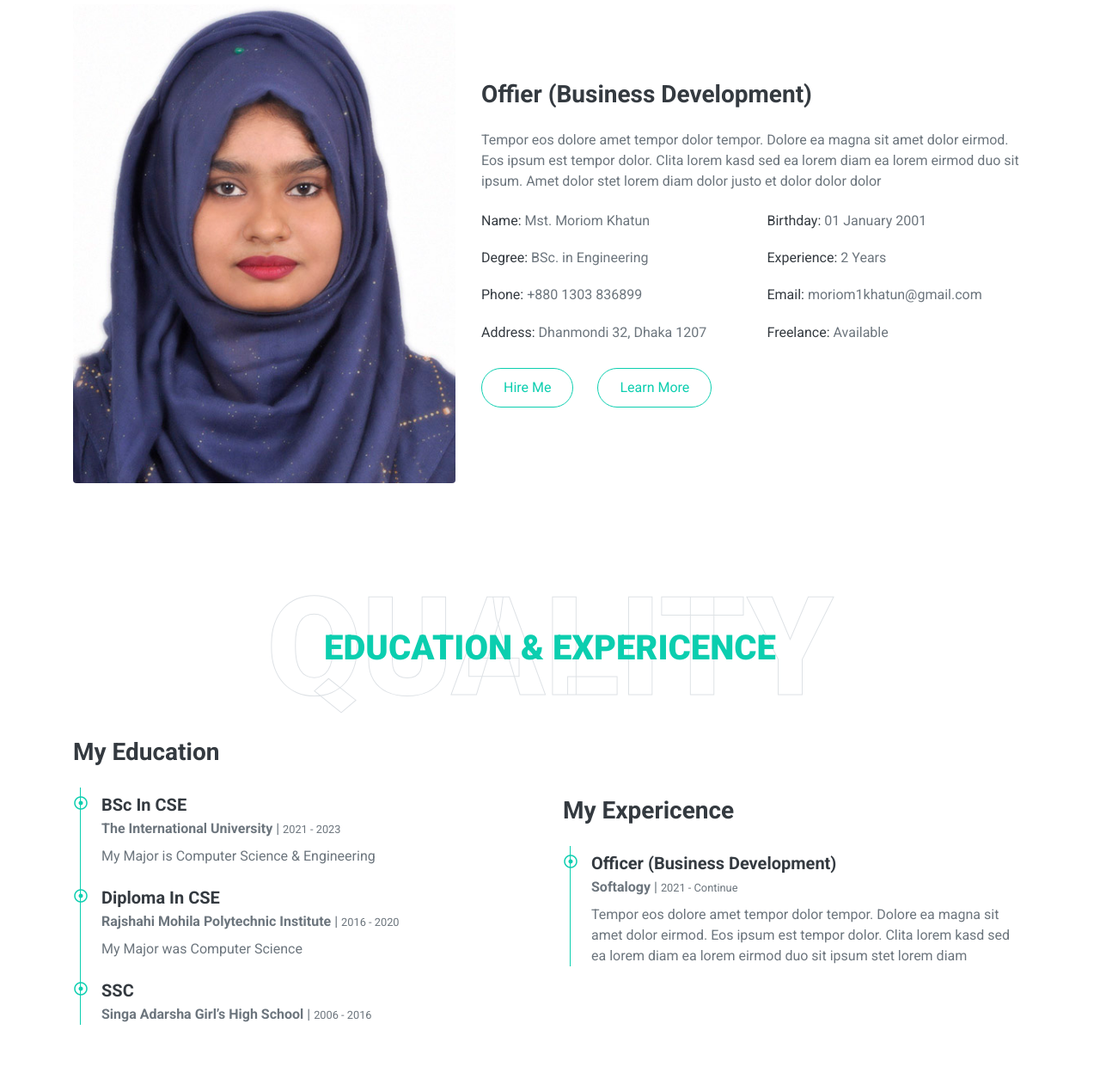
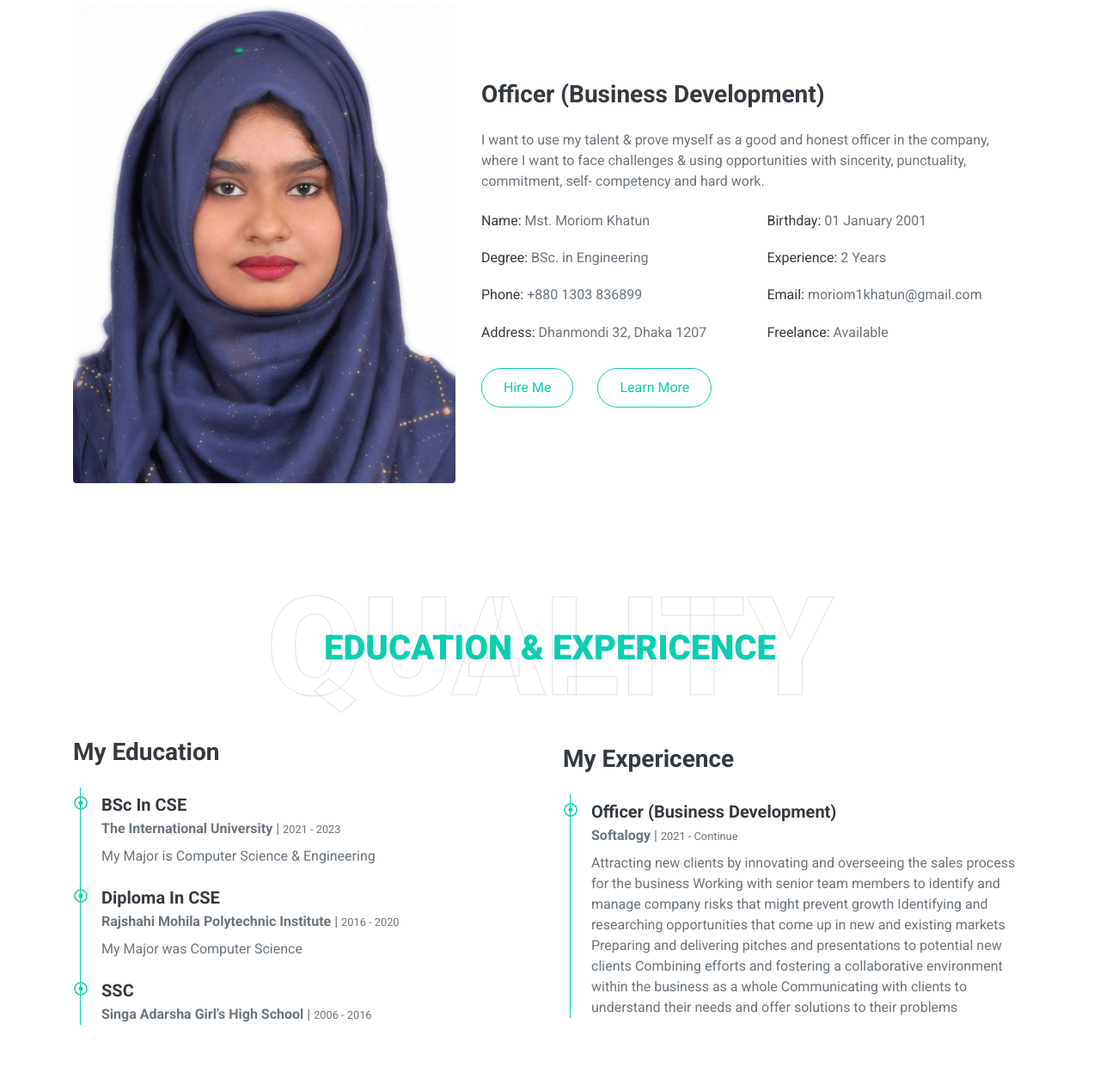
Before and after one commit to moriamkhatun01/moriamkhatun01.github.io, a plain HTML site: page index.html in a window 1280 px wide. Shown: the part 1091-2360 px from the top of the page at 86% size. Drawn offline with nearby package versions, Linux system fonts and the light colour scheme.

Commit message:
some_correction

```diff
--- a/index.html
+++ b/index.html
@@ -109,8 +109,9 @@
                     <img class="img-fluid rounded w-100" src="img/about.jpg" alt="">
                 </div>
                 <div class="col-lg-7">
-                    <h3 class="mb-4">Offier (Business Development)</h3>
-                    <p>Tempor eos dolore amet tempor dolor tempor. Dolore ea magna sit amet dolor eirmod. Eos ipsum est tempor dolor. Clita lorem kasd sed ea lorem diam ea lorem eirmod duo sit ipsum. Amet dolor stet lorem diam dolor justo et dolor dolor dolor</p>
+                    <h3 class="mb-4">Officer (Business Development)</h3>
+                    <p>I want to use my talent & prove myself as a good and honest officer in the company, where I want to face
+                        challenges & using opportunities with sincerity, punctuality, commitment, self- competency and hard work.</p>
                     <div class="row mb-3">
                         <div class="col-sm-6 py-2"><h6>Name: <span class="text-secondary">Mst. Moriom Khatun</span></h6></div>
                         <div class="col-sm-6 py-2"><h6>Birthday: <span class="text-secondary">01 January 2001</span></h6></div>
@@ -168,8 +169,13 @@
                             <i class="far fa-dot-circle text-primary position-absolute" style="top: 2px; left: -32px;"></i>
                             <h5 class="font-weight-bold mb-1">Officer (Business Development)</h5>
                             <p class="mb-2"><strong>Softalogy</strong> | <small>2021 - Continue</small></p>
-                            <p>Tempor eos dolore amet tempor dolor tempor. Dolore ea magna sit amet dolor eirmod. Eos ipsum est tempor dolor. Clita lorem kasd sed ea lorem diam ea lorem eirmod duo sit ipsum stet lorem diam</p>
-                        </div>
+                            <p>Attracting new clients by innovating and overseeing the sales process for the business
+                                Working with senior team members to identify and manage company risks that might prevent growth
+                                Identifying and researching opportunities that come up in new and existing markets
+                                Preparing and delivering pitches and presentations to potential new clients
+                                Combining efforts and fostering a collaborative environment within the business as a whole
+                                Communicating with clients to understand their needs and offer solutions to their problems</p>
+                            </div>
                         <!--<div class="position-relative mb-4">
                             <i class="far fa-dot-circle text-primary position-absolute" style="top: 2px; left: -32px;"></i>
                             <h5 class="font-weight-bold mb-1">Web Designer</h5>
```
